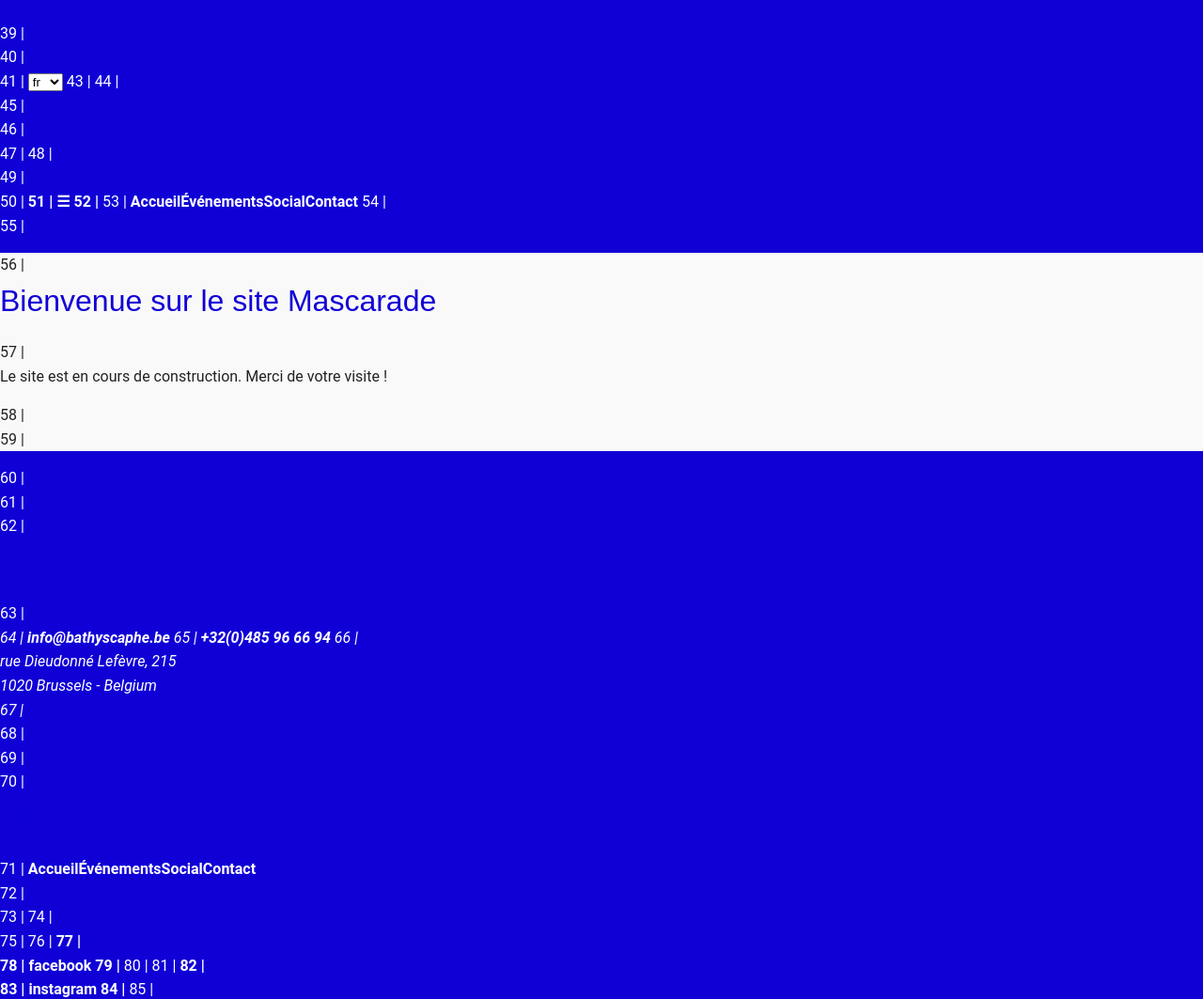
After one commit to wawatusee/mascarade-bdx, a PHP site: page /public/final_output_numbered.html in a window 1280 px wide. The commit adds this page. Shown: the part 394-1457 px from the top of the page at 94% size. Run offline with PHP 8.4, Linux system fonts and the light colour scheme; some libraries are stand-ins or nearby versions.

Commit message:
header.php, comentaire oté

```diff
--- a/inc/header.php
+++ b/inc/header.php
@@ -1,6 +1,8 @@
 <header>
     <div class="mainTitleBlock">
-        <h1><img class="logo" src="img/deco/logotype-blanc.png">
+        <h1>
+            <span class="sr-only">Mascarade</span>
+            <img class="logo" src="img/deco/logotype-blanc.png" alt="Logo Mascarade">
         </h1>
         <div class="menulangues">
             <form method="get">
@@ -25,7 +27,6 @@
             </form>
         </div>
     </div>
-    <!--<div class="lien-live"><a href="https://stream.l45.be/#kievu_mid" target="_blank" rel="noopener noreferrer">LIVE</a></div>-->
     <div class="menu">
         <?php require_once "../inc/nav.php" ?>
     </div>
--- /dev/null
+++ b/public/final_output_numbered.html
@@ -0,0 +1,90 @@
+   1 | <!DOCTYPE html>
+   2 | <html lang="fr" prefix="og:http://ogp.me/ns#">
+   3 |     <head>
+   4 |     <meta charset="UTF-8">
+   5 |     <meta http-equiv="X-UA-Compatible" content="IE=edge">
+   6 |     <meta name="viewport" content="width=device-width, initial-scale=1.0">
+   7 |
+   8 |     <meta name="keywords" content="">
+   9 |     <meta property="og:title" content="mascarade-bdx.fr">
+  10 |     <meta property="og:type" content="article" />
+  11 |
+  12 |     <meta property="og:image:width" content="1090">
+  13 |     <meta property="og:image:height" content="177">
+  14 |     <meta property="og:site_name" content="mascarade-bdx.fr">
+  15 |
+  16 |     <!-- CSS génériques -->
+  17 |     <link rel="stylesheet" href="css/style.css">
+  18 |     <link rel="stylesheet" href="css/header.css">
+  19 |     <link rel="stylesheet" href="css/menu.css">
+  20 |     <link rel="stylesheet" href="css/main.css">
+  21 |     <link rel="stylesheet" href="css/footer.css">
+  22 |
+  23 |     <!-- CSS spécifique à la page -->
+  24 |
+  25 |     <script src="js/menu.js"></script>
+  26 |     <link rel="shortcut icon" type="image/png" href="favicon.ico">
+  27 |
+  28 |     <title>mascarade-bdx.fr</title>
+  29 |
+  30 |     <!-- Leaflet -->
+  31 |     <link rel="stylesheet" href="https://unpkg.com/leaflet@1.7.1/dist/leaflet.css" />
+  32 |     <script src="https://unpkg.com/leaflet@1.7.1/dist/leaflet.js"></script>
+  33 | </head>
+  34 |     <body>
+  35 |         <header>
+  36 |     <div class="mainTitleBlock">
+  37 |         <h1><img class="logo" src="img/deco/logotype-blanc.png">
+  38 |         </h1>
+  39 |         <div class="menulangues">
+  40 |             <form method="get">
+  41 |                 <select name="lang" id="lang" onchange="this.form.submit()">
+  42 |                     <option value="fr" selected>fr</option><option value="en">en</option><option value="nl">nl</option>                </select>
+  43 |
+  44 |                             </form>
+  45 |         </div>
+  46 |     </div>
+  47 |     <!--<div class="lien-live"><a href="https://stream.l45.be/#kievu_mid" target="_blank" rel="noopener noreferrer">LIVE</a></div>-->
+  48 |     <div class="menu">
+  49 |         <nav class="responsiveMenu" id="responsiveMenu">
+  50 | <a href="javascript:void(0);" class="icon" onclick="responsiveMenu()">
+  51 |         <span id="menuIcon">☰</span> <!-- Icône du menu -->
+  52 |     </a>
+  53 |      <a class='itemMenu' href=?page=home&lang=fr>Accueil</a><a class='itemMenu' href=?page=events&lang=fr>Événements</a><a class='itemMenu' href=?page=social&lang=fr>Social</a><a class='itemMenu' href=?page=contact&lang=fr>Contact</a>
+  54 | </nav>    </div>
+  55 | </header><main>
+  56 | <h2>Bienvenue sur le site Mascarade</h2>
+  57 | <p>Le site est en cours de construction. Merci de votre visite !</p>
+  58 | </main>
+  59 | <footer>
+  60 |     <div class="footerNav">
+  61 |         <nav class="navfooterbloc">
+  62 |             <h2>Contacts</h2>
+  63 |             <address>
+  64 |                 <a class="maillink" href="mailto:info@bathyscaphe.be">info@bathyscaphe.be</a>
+  65 |                 <a class="phonelink" href="tel:+32485966694">+32(0)485 96 66 94</a>
+  66 |                 <div class="situationlink">rue Dieudonné Lefèvre, 215<br> 1020 Brussels - Belgium</div>
+  67 |             </address>
+  68 |         </nav>
+  69 |         <nav class="navfooterbloc">
+  70 |             <h2>Menu</h2>
+  71 |              <a class='itemMenu' href=?page=home&lang=fr>Accueil</a><a class='itemMenu' href=?page=events&lang=fr>Événements</a><a class='itemMenu' href=?page=social&lang=fr>Social</a><a class='itemMenu' href=?page=contact&lang=fr>Contact</a>        </nav>
+  72 |     </div>
+  73 |
+  74 |     <nav id="menuRS" class="nav-rs">
+  75 |
+  76 |                 <a href="https://www.facebook.com/thisismascarade" title="facebook" target="_blank" rel="noopener noreferrer">
+  77 |                     <div class="rs facebook" aria-hidden="true"></div>
+  78 |                     <span class="sr-only">facebook</span>
+  79 |                 </a>
+  80 |
+  81 |                 <a href="https://www.instagram.com/thisismascarade/" title="instagram" target="_blank" rel="noopener noreferrer">
+  82 |                     <div class="rs instagram" aria-hidden="true"></div>
+  83 |                     <span class="sr-only">instagram</span>
+  84 |                 </a>
+  85 |                 </nav>
+  86 |
+  87 |     <img class="footer-logo" src="img/deco/logo.svg" alt="Logo du site">
+  88 | </footer>    </body>
+  89 | </html>
+  90 |
```
Also changed, not shown: public/index.php (+6 -2 lines), public/output_log.txt (added, +89 -0 lines), search_with_lines.php (added, +20 -0 lines).
